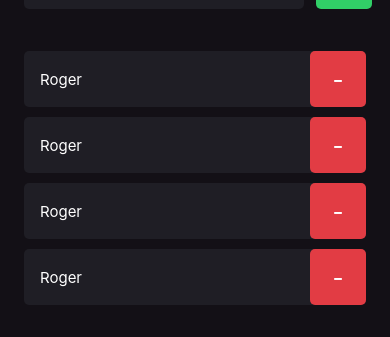
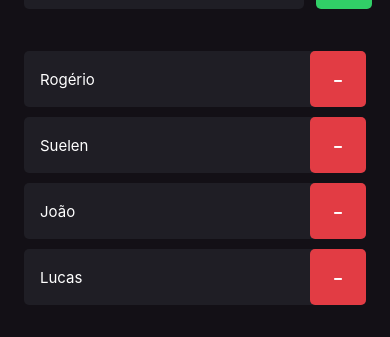
Before and after one commit to rogertavaress/ignite-reactnative, a React Native app in the folder imhere/: screen / in a window 390 px wide. Shown: the part 204-541 px from the top of the page. Built offline with nearby package versions, Linux system fonts and the light colour scheme.

Commit message:
Utilizando Propriedades no Componente

```diff
--- a/imhere/src/components/Participant/index.tsx
+++ b/imhere/src/components/Participant/index.tsx
@@ -2,10 +2,14 @@ import React from "react";
 import { Text, TouchableOpacity, View } from "react-native";
 import { styles } from "./styles";
 
-export function Participant() {
+type Props = {
+  name: string;
+}
+
+export function Participant({name}: Props) {
   return (
     <View style={styles.container}>
-      <Text style={styles.name}>Roger</Text>
+      <Text style={styles.name}>{name}</Text>
       <TouchableOpacity style={styles.button}>
         <Text style={styles.buttonText}>-</Text>
       </TouchableOpacity>
--- a/imhere/src/screens/Home/index.tsx
+++ b/imhere/src/screens/Home/index.tsx
@@ -22,10 +22,10 @@ export function Home() {
           <Text style={styles.buttonText}>+</Text>
         </TouchableOpacity>
       </View>
-      <Participant />
-      <Participant />
-      <Participant />
-      <Participant />
+      <Participant name="Rogério" />
+      <Participant name="Suelen" />
+      <Participant name="João" />
+      <Participant name="Lucas" />
     </ View>
   )
 }
```
